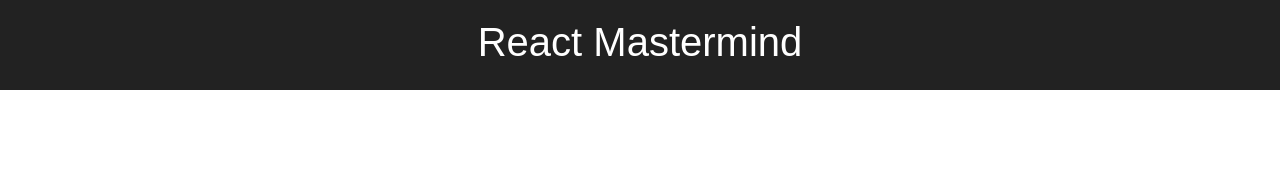
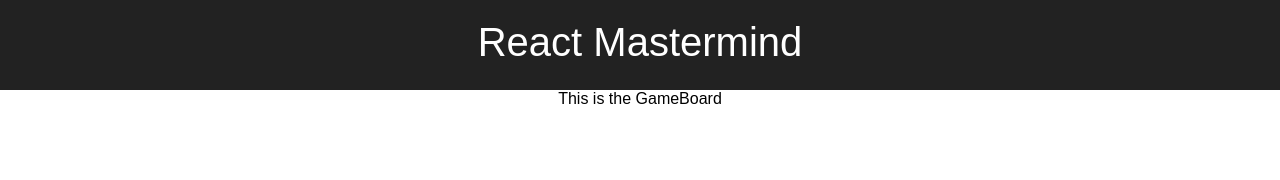
Before and after one commit to needimf/react-mastermind, a React (Create React App) app: page / in a window 1280 px wide. Shown: the top 180 px of the page. Built offline with nearby package versions, Linux system fonts and the light colour scheme.

Commit message:
Created GameBoard component.

```diff
--- a/src/App.js
+++ b/src/App.js
@@ -1,11 +1,14 @@
 import React, { Component } from 'react';
 import './App.css';
+
+import GameBoard from './components/GameBoard/GameBoard';
 
 class App extends Component {
   render() {
     return (
       <div className="App">
         <header className="App-header">React Mastermind</header>
+        <GameBoard />
       </div>
     );
   }
--- /dev/null
+++ b/src/components/GameBoard/GameBoard.jsx
@@ -0,0 +1,11 @@
+import React from 'react';
+
+const GameBoard = (props) => {
+  return (
+    <div>
+      This is the GameBoard
+    </div>
+  );
+}
+
+export default GameBoard;
```
